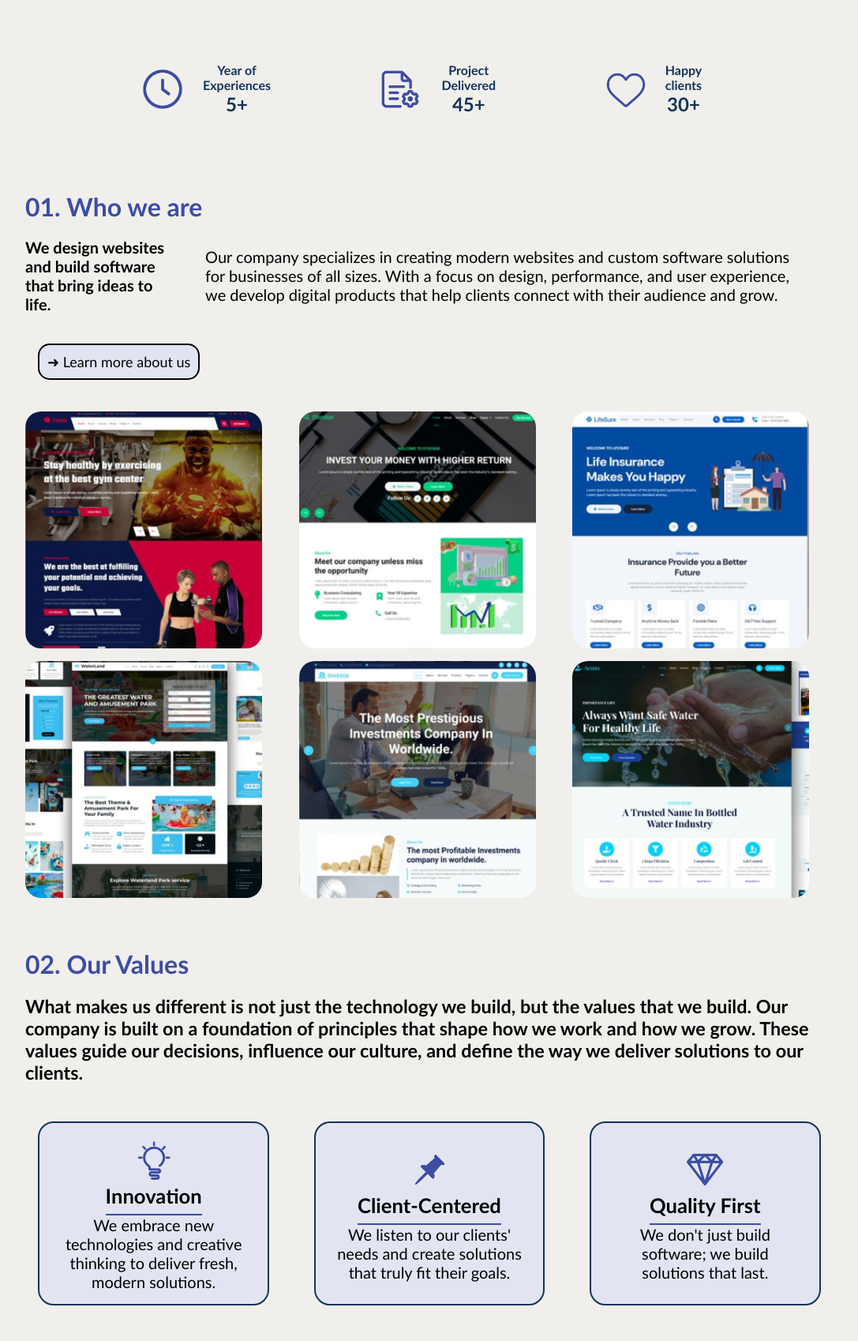
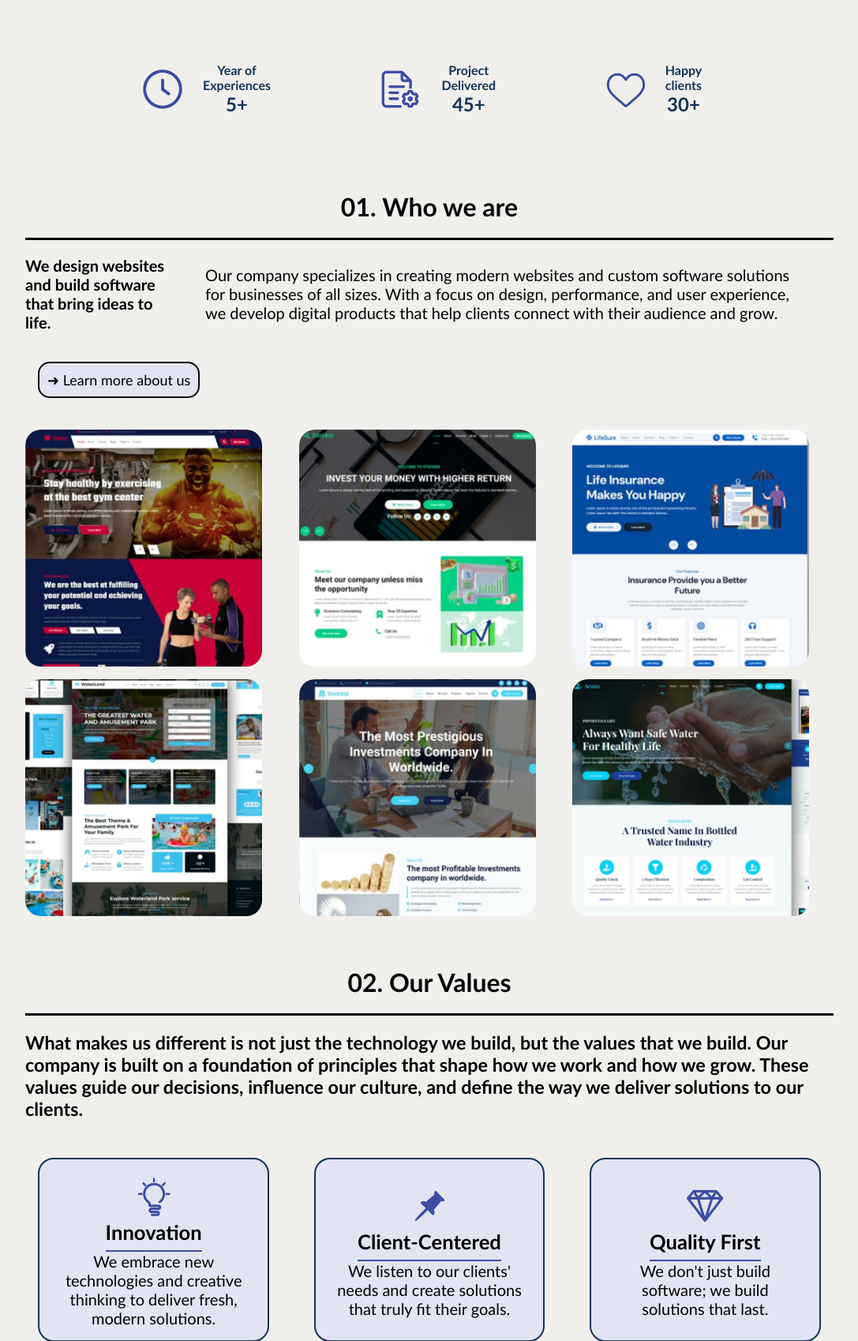
Before and after one commit to AnnNK137/project1, a PHP site: page /project1/index.html in a window 1280 px wide. Shown: the part 784-2482 px from the top of the page at 79% size, without its empty margins (96-1183 px from the left). Run offline with PHP 8.4, Linux system fonts and the light colour scheme.

Commit message:
changed title styling in index.html

```diff
--- a/project1/index.html
+++ b/project1/index.html
@@ -264,7 +264,7 @@
 
             <!-- VACANCIES LIST -->
             <section class="hp_brand_info center">
-                <h2 class="hp_title">Right now, we are looking for...</h2>
+                <h2>Right now, we are looking for...</h2>
 
                 <!-- Start list -->
                 <div id="hp_vacancies_list" class="hp_list colum flex_center">
--- a/styles/styles.css
+++ b/styles/styles.css
@@ -245,8 +245,11 @@ footer a:hover{
 
 .hp_title{
     font-size: 2rem;
-    color: var(--blue-hightlight);
+    color: var(--black);
     margin-bottom: 2%;
+    text-align: center;
+    padding-bottom: 20px;
+    border-bottom: 3px solid var(--black);
 }
 
 .hp_desc h2, p {
```
